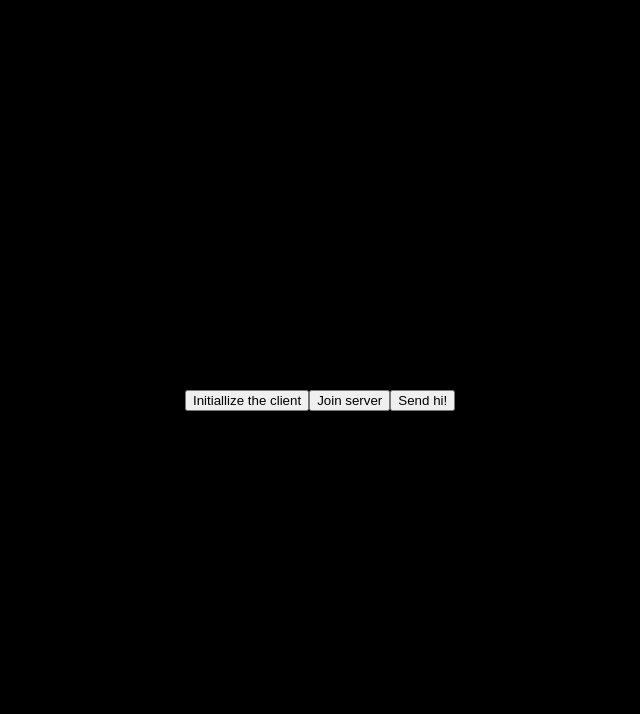
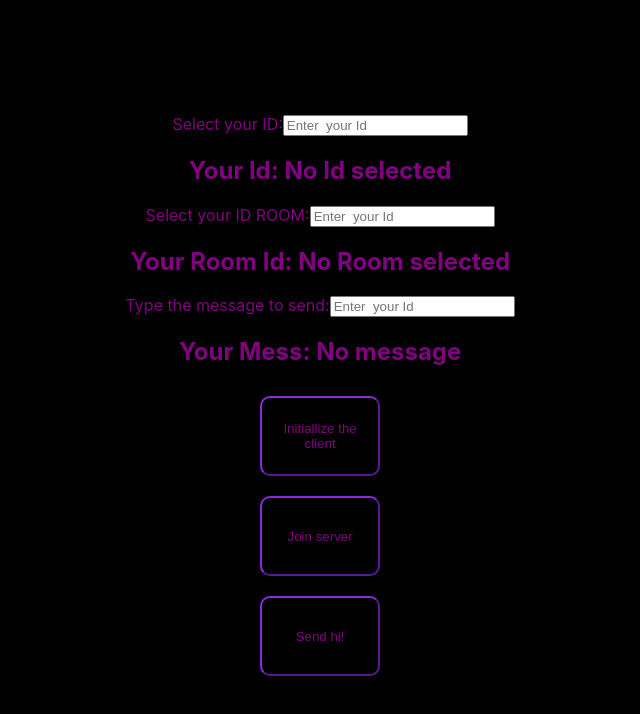
Before and after one commit to rtal-pro/YEP_project3, a React (Create React App) app in the folder front-end/: page /sender in a window 1280 px wide. Shown: the top 714 px of the page, without its empty margins (376-1016 px from the left). Built offline with nearby package versions, Linux system fonts and the light colour scheme.

Commit message:
[+] resolved signal

```diff
--- a/front-end/src/Components/Reciever.js
+++ b/front-end/src/Components/Reciever.js
@@ -3,15 +3,15 @@ import randomstring from "randomstring";
 import Peer from "peerjs";
 import "../Views/Views.css";
 
+var peer = null;
+var conn = null;
 function Receiver() {
-  var peer = null;
-  var conn = null;
   const [cmd, setCmd] = useState("");
-  const [room, setRoom] = useState("ROOM1");
+  const [room, setRoom] = useState(randomstring.generate(5));
 
   function initialize() {
     peer = new Peer(room, {
-      host: "localhost",
+      host: "192.168.1.12",
       port: 4000,
       path: "/",
       debug: 3,
--- a/front-end/src/Components/Sender.js
+++ b/front-end/src/Components/Sender.js
@@ -1,18 +1,22 @@
 import React, { useState, useEffect } from "react";
-import { Form, Container, Button, Col } from "react-bootstrap";
+import { Row, Form, Card, Container, Button, Col } from "react-bootstrap";
 import Randomstring from "randomstring";
 import Peer from "peerjs";
 import "../Views/Views.css";
 
+var peer = null;
+var conn = null;
+
 function Sender() {
-  var peer = null;
-  var conn = null;
-  const [roomId, setRoom] = useState("ROOM1");
-  const [Id, setId] = useState("Id");
+  console.log("Begin" + conn);
+  const [roomId, setRoom] = useState("No Room selected");
+  const [Id, setId] = useState("No Id selected");
+  const [message, setMessage] = useState("No message");
 
   function initialize() {
+    console.log("In fonction: Initialize");
     peer = new Peer(Id, {
-      host: "localhost",
+      host: "192.168.1.12",
       port: 4000,
       path: "/",
       debug: 2,
@@ -29,60 +33,108 @@ function Sender() {
     });
     peer.on("open", function (id) {
       if (peer.id === null) {
+        console.log("on open :" + peer);
         peer.id = roomId;
       }
     });
     peer.on("close", function () {
+      console.log("on close :" + peer);
       conn = null;
     });
     peer.on("error", function (err) {
-      console.log(err);
+      console.log("peer.on error :" + err);
     });
   }
 
   function join() {
-    console.log("enter join");
+    console.log("In fonction: Join");
     if (conn) {
-      console.log("1:connected to " + conn.peer);
+      console.log("if conn" + conn.peer);
       conn.close();
     }
     conn = peer.connect(roomId, {
       reliable: true,
     });
     conn.on("open", function () {
-      console.log("2:connected to" + conn.peer);
+      console.log("on conn.on:open:" + conn.peer);
     });
     conn.on("data", function (data) {
+      console.log("on conn.on:DATA:" + conn.peer);
       console.log(data);
     });
     conn.on("close", function () {
-      console.log("close");
+      console.log("on conn.close");
     });
+    console.log("end" + conn);
   }
 
   function send() {
-    console.log("before send");
+    console.log("In fonction: Send");
     if (conn && conn.open) {
       console.log("sending message");
-      conn.send("hi");
+      conn.send(message);
     }
   }
+  console.log("end" + conn);
+  return (
+    <Card>
+      <Row>
+        <Form>
+          <Form.Group>
+            <Form.Label className="Typo">Select your ID:</Form.Label>
+            <Form.Control
+              onChange={(e) => {
+                setId(e.target.value);
+              }}
+              placeholder="Enter  your Id"
+            ></Form.Control>
+          </Form.Group>
+        </Form>
+        <h2 className="Typo">Your Id: {Id}</h2>
+      </Row>
+      <Row>
+        <Form>
+          <Form.Group>
+            <Form.Label className="Typo">Select your ID ROOM:</Form.Label>
+            <Form.Control
+              onChange={(e) => {
+                setRoom(e.target.value);
+              }}
+              placeholder="Enter  your Id"
+            ></Form.Control>
+          </Form.Group>
+        </Form>
+        <h2 className="Typo">Your Room Id: {roomId}</h2>
+      </Row>
+      <Row>
+        <Form>
+          <Form.Group>
+            <Form.Label className="Typo">Type the message to send:</Form.Label>
+            <Form.Control
+              onChange={(e) => {
+                setMessage(e.target.value);
+              }}
+              placeholder="Enter  your Id"
+            ></Form.Control>
+          </Form.Group>
+        </Form>
+        <h2 className="Typo">Your Mess: {message}</h2>
+      </Row>
+      <Row>
+        <Button className="LittleButton" onClick={initialize}>
+          Initiallize the client
+        </Button>
+      </Row>
+      <Row>
+        <Button className="LittleButton" onClick={join}>
+          Join server
+        </Button>
+      </Row>
 
-  function handleClick(order, data) {
-    switch (order) {
-      case "room":
-        setRoom(data);
-      case "id":
-        setId(data);
-    }
-  }
-
-  return (
-    <Container>
-      <Button onClick={initialize}>Initiallize the client</Button>
-      <Button onClick={join}>Join server</Button>
-      <Button onClick={send}>Send hi!</Button>
-    </Container>
+      <Button className="LittleButton" onClick={send}>
+        Send hi!
+      </Button>
+    </Card>
   );
 }
 
--- a/front-end/src/Views/Sender.js
+++ b/front-end/src/Views/Sender.js
@@ -3,6 +3,7 @@ import Sender from "../Components/Sender";
 import Reciever from "../Components/Reciever";
 
 function Client() {
+  console.log("IN CLIENNNNT");
   return (
     <div className="App">
       <h1>Sender</h1>
--- a/front-end/src/Views/Views.css
+++ b/front-end/src/Views/Views.css
@@ -23,6 +23,28 @@
   border-radius: 20px;
 }
 
+.LittleButton {
+  margin: 10px;
+  background-color: black;
+  color: purple;
+  border-color: blueviolet;
+  height: 80px;
+  width: 120px;
+  border-radius: 10px;
+  transition: 0.8s;
+}
+
+.LittleButton:hover {
+  margin: 10px;
+  background-color: gray;
+  transition: 0.8s;
+  color: purple;
+  border-color: purple;
+  height: 80px;
+  width: 120px;
+  border-radius: 10px;
+}
+
 .Typo {
   color: purple;
 }
```
